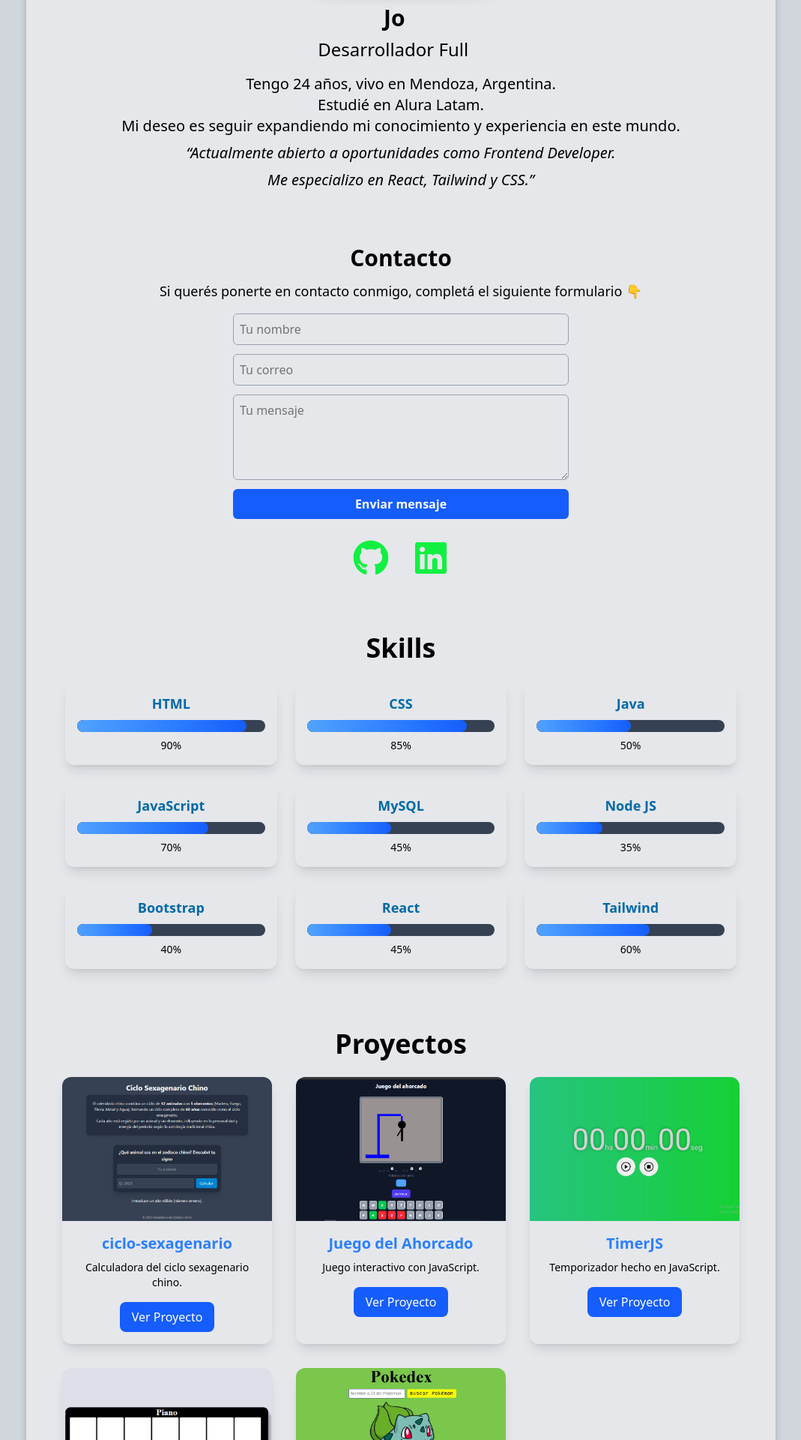
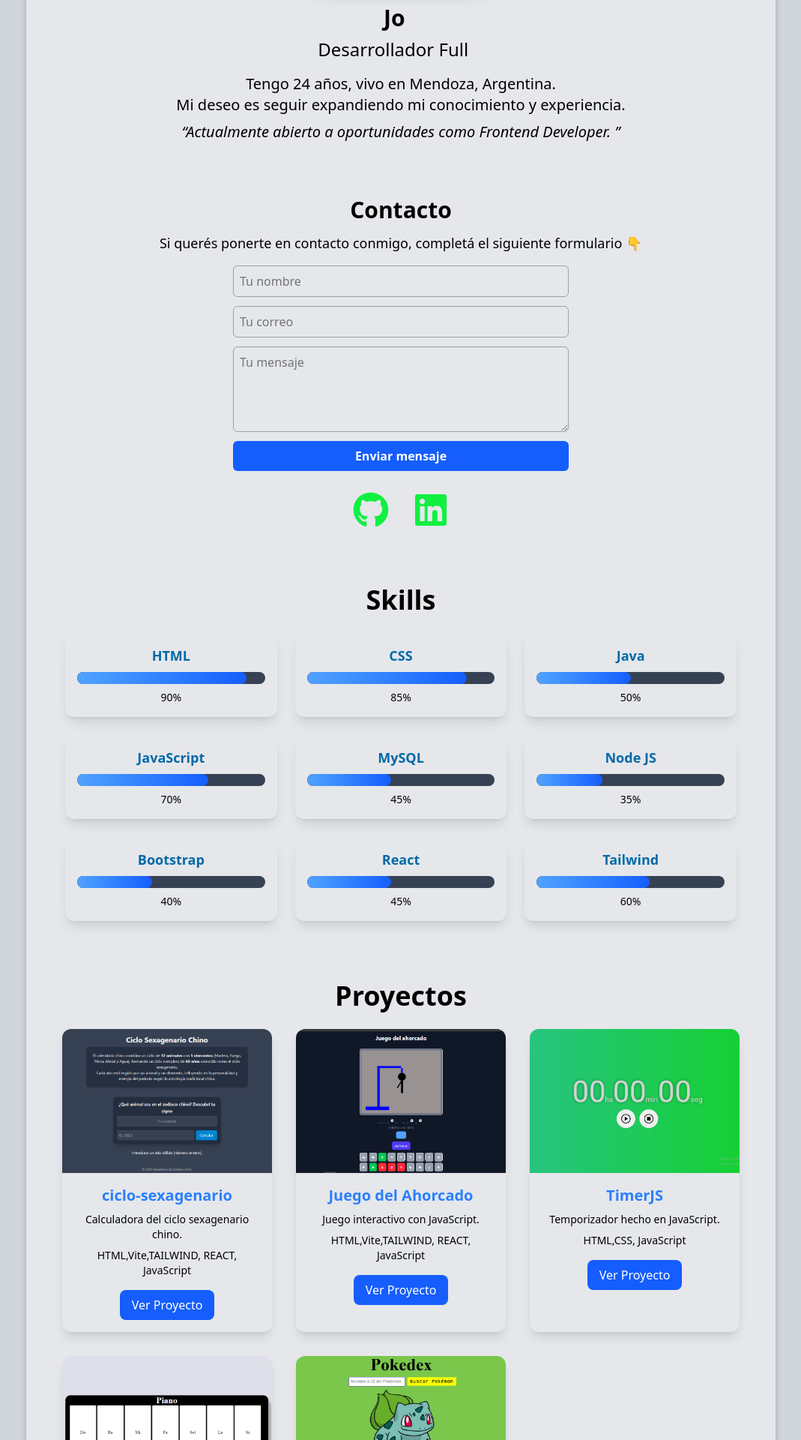
Before and after one commit to joaub/portafolio, a React (Vite) app: page / in a window 1280 px wide. Shown: the part 400-2320 px from the top of the page at 75% size, without its empty margins (105-1174 px from the left). Built offline with nearby package versions, Linux system fonts and the light colour scheme.

Commit message:
agregando tecnologias usadas

```diff
--- a/src/App.jsx
+++ b/src/App.jsx
@@ -113,15 +113,14 @@ function App() {
               </h2>
 
               <p className="text-lg md:text-xl">Tengo 24 años, vivo en Mendoza, Argentina.</p>
-              <p className="text-lg md:text-xl">Estudié en Alura Latam.</p>
+
               <p className="text-lg md:text-xl">
-                Mi deseo es seguir expandiendo mi conocimiento y experiencia en este mundo.
+                Mi deseo es seguir expandiendo mi conocimiento y experiencia.
               </p>
               <p className="text-lg md:text-xl mt-2 italic">
-                “Actualmente abierto a oportunidades como Frontend Developer.
+                “Actualmente abierto a oportunidades como Frontend Developer. ”
               </p>
-              <p className="text-lg md:text-xl mt-2 italic">Me especializo en
-                React, Tailwind y CSS.”</p>
+
             </article>
           </section>
 
--- a/src/Proyecto.jsx
+++ b/src/Proyecto.jsx
@@ -6,11 +6,11 @@ import pokeApi from "./assets/pokeapi.png";
 
 
 const projects = [
-    {name:"ciclo-sexagenario", link:"https://calendario-chino.vercel.app/", description:"Calculadora del ciclo sexagenario chino.", image: cicloSexagenario},
-    { name: "Juego del Ahorcado", link: "https://juego-del-ahorcado-v2.vercel.app/", description: "Juego interactivo con JavaScript.", image: juegoDelAhorcado },
-    { name: "TimerJS", link: "https://joaub.github.io/timerJS/", description: "Temporizador hecho en JavaScript.", image: timerJs },
-    { name: "Piano", link: "https://joaub.github.io/pianoJs/", description: "Piano virtual con JavaScript.", image: piano2 },
-    { name: "PokeAPI", link: "https://joaub.github.io/pokeapi/", description: "Pokedex con React.", image: pokeApi },
+    {name:"ciclo-sexagenario", link:"https://calendario-chino.vercel.app/", description:"Calculadora del ciclo sexagenario chino.",tecnologias:"HTML,Vite,TAILWIND, REACT, JavaScript" ,image: cicloSexagenario},
+    { name: "Juego del Ahorcado", link: "https://juego-del-ahorcado-v2.vercel.app/", description: "Juego interactivo con JavaScript.",tecnologias:"HTML,Vite,TAILWIND, REACT, JavaScript" , image: juegoDelAhorcado },
+    { name: "TimerJS", link: "https://joaub.github.io/timerJS/", description: "Temporizador hecho en JavaScript.",tecnologias:"HTML,CSS, JavaScript" , image: timerJs },
+    { name: "Piano", link: "https://joaub.github.io/pianoJs/", description: "Piano virtual con JavaScript.",tecnologias:"HTML,CSS, JavaScript" , image: piano2 },
+    { name: "PokeAPI", link: "https://joaub.github.io/pokeapi/", description: "Pokedex con React.",tecnologias:"HTML,Vite,TAILWIND, REACT, JavaScript" , image: pokeApi },
 ];
 
 function Proyecto() {
@@ -32,6 +32,7 @@ function Proyecto() {
                         <div className="p-4">
                             <h3 className="text-xl font-semibold text-blue-500">{project.name}</h3>
                             <p className=" mt-2 text-sm">{project.description}</p>
+                            <p className=" mt-2 text-sm">{project.tecnologias}</p>
                             <a
                                 href={project.link}
                                 target="_blank"
```
